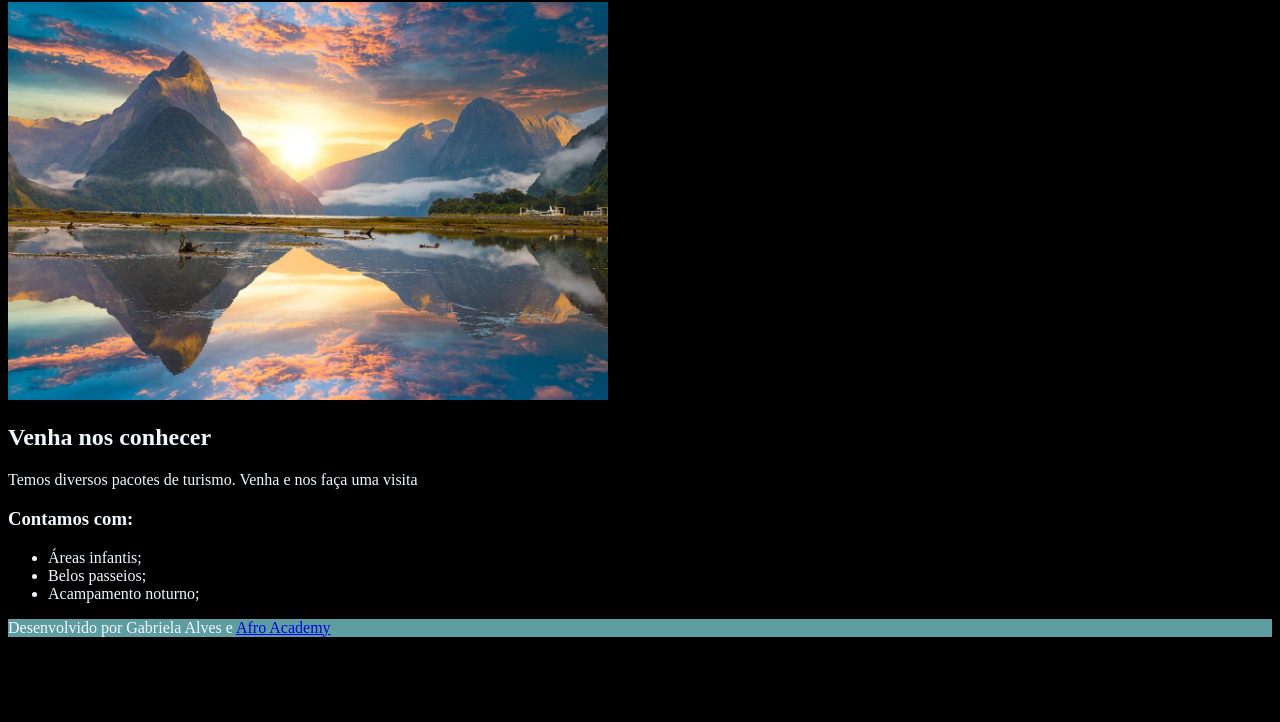
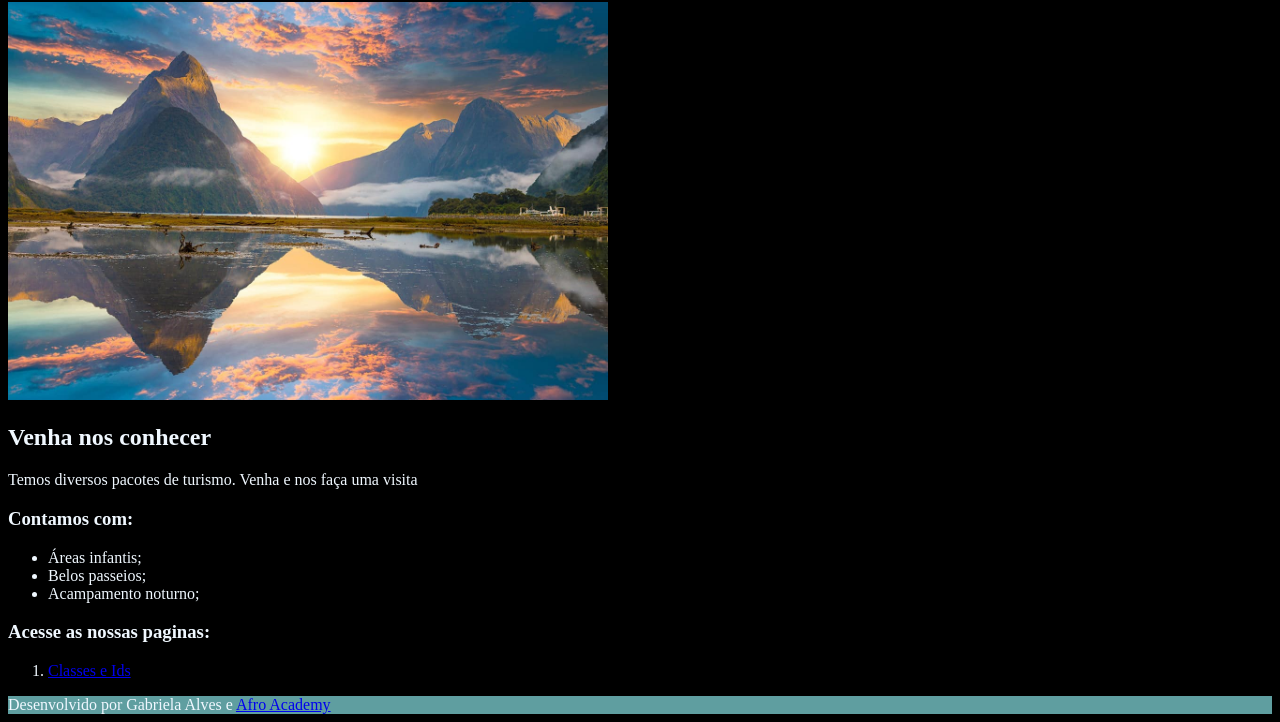
Before and after one commit to Gabriela1105/Primeiros-Conceitos, a plain HTML site: page index.html in a window 1280 px wide. Shown: the part 78-800 px from the top of the page. Drawn offline with Linux system fonts and the light colour scheme.

Commit message:
organização em pastas

```diff
--- a/index.html
+++ b/index.html
@@ -2,6 +2,9 @@
 <html lang="pt-BR">
     <head>
         <meta charset="UTF-8">
+        <meta http-equiv="X-UA-Compatible" content="IE=edge">
+        <meta name="viewport" content="width=device-width, initial-scale=1.0">
+
         <link rel="stylesheet" href="./style.css">
 
         <title>Primeira Página</title>
@@ -13,6 +16,7 @@
         <img src="./imagens/lago.jpg" alt="lago-imagem principal">
         <h2>Venha nos conhecer</h2>
         <p>Temos diversos pacotes de turismo. Venha e nos faça uma visita </p>
+
         <div>
             <h3>Contamos com: </h3>
             <ul>
@@ -21,8 +25,14 @@
                 <li>Acampamento noturno;</li>
             </ul>
         </div>
+        <div>
+            <h3>Acesse as nossas paginas:</h3>
+            <ol>
+                <li><a href="./Classes-Ids/classes-ids.html"> Classes e Ids</a></li>
+            </ol>
+        </div>
+
         <footer>
-
             Desenvolvido por Gabriela Alves e
             <a href="https://afroacademy.com.br/" target="_blank">Afro Academy</a>
         </footer>
```
Also changed, not shown: Classes-Ids/classes-ids.html (renamed from classes-ids.html, +1 -0 lines), Classes-Ids/classes-ids.css (renamed from classes-ids.css), margin-padding/margin-padding.html (added).
